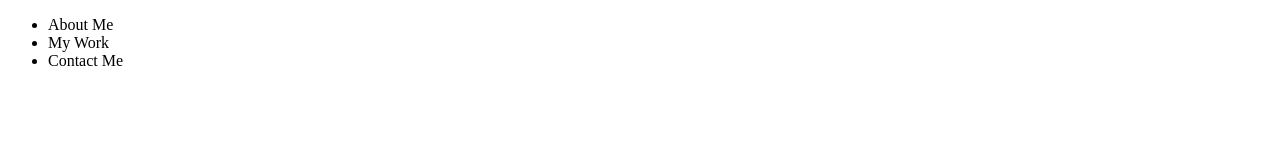
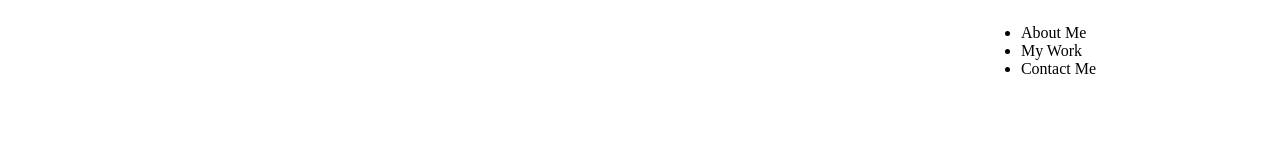
Before and after one commit to iveygtaylor/day4challenge2, a plain HTML site: page index.html in a window 1280 px wide. Drawn offline with Linux system fonts and the light colour scheme.

Commit message:
Moved nav to right

```diff
--- a/index.html
+++ b/index.html
@@ -10,6 +10,11 @@
 	    border: 1px solid blue;
 	    margin-right: 10%;
 	    margin-left: 10%;
+	  }
+	nav{
+	  float: right;
+	  margin-left: 45%;
+	  margin-right: 15%;
 	}
        </style>
   </head>
```
